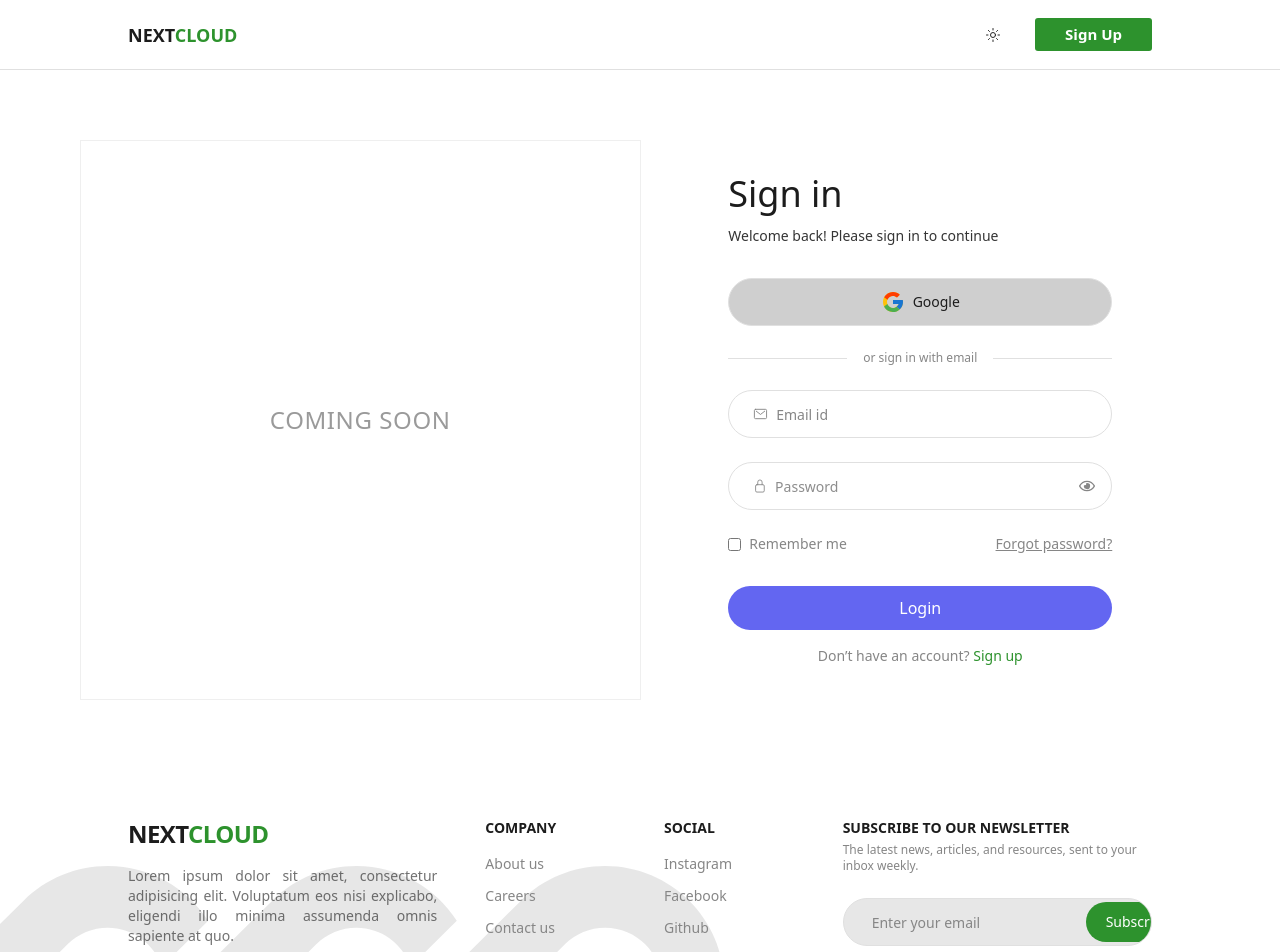
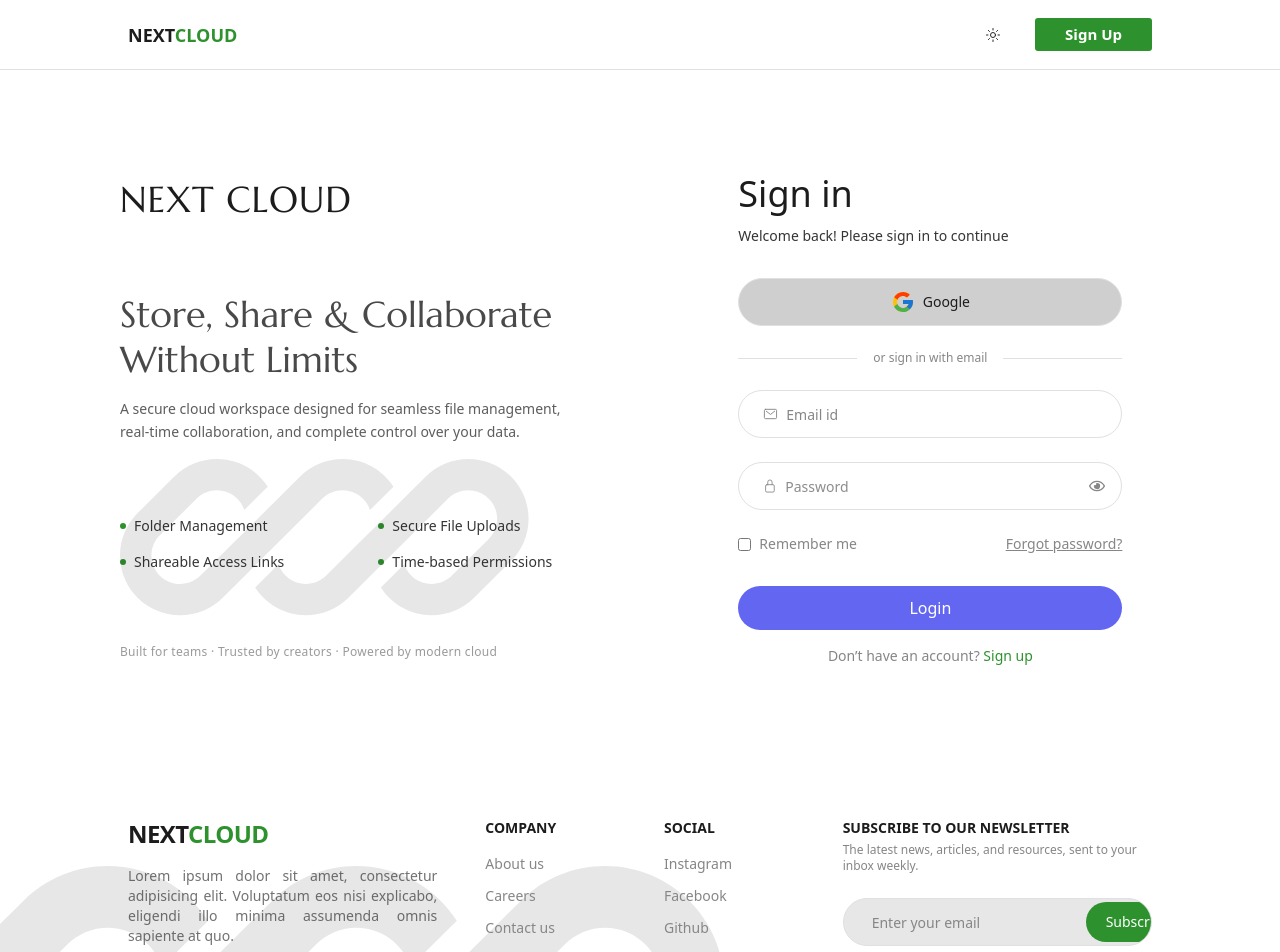
Before and after one commit to joydeep-07/NextDrive, a React (Vite) app: page /login in a window 1280 px wide. Shown: the top 952 px of the page. Built offline with nearby package versions, Linux system fonts and the light colour scheme.

Commit message:
Updated Login Page design

```diff
--- a/src/pages/Login.jsx
+++ b/src/pages/Login.jsx
@@ -12,11 +12,66 @@
     <div className="flex items-center justify-center bg-[var(--bg-main)]">
       <div className="flex items-center justify-center h-[700px] w-full max-w-6xl px-4">
         {/* Left Image */}
-        <div className="w-full h-[70vh] border border-[var(--border-light)]/50 hidden md:flex justify-center items-center">
-          <h1 className="uppercase text-2xl text-[var(--text-secondary)]/50 font-medium tracking-wide ">
+        <div className="w-full h-[70vh] hidden md:flex relative p-10 flex-col justify-between">
+          {/* Decorative SVG */}
+          <svg
+            className=" hidden md:block absolute -bottom-90 pointer-events-none opacity-10 text-[var(--text-main)] "
+            viewBox="0 0 90 100"
+          >
             {" "}
-            Coming Soon
+            <path
+              d="M16.141 0C13.4854 0 10.9387 1.04871 9.06091 2.91543L2.93268 9.00761C1.05492 10.8743 0 13.4061 0 16.0461C0 21.5435 4.48289 26 10.0128 26C12.6684 26 15.2152 24.9512 17.0929 23.0845L21.3319 18.8705L33.6827 6.59239C34.5795 5.70086 35.7958 5.2 37.0641 5.2C39.1874 5.2 40.9876 6.57576 41.6117 8.47953L45.5096 4.60457C43.7314 1.83589 40.6134 0 37.0641 0C34.4085 0 31.8617 1.04871 29.984 2.91543L13.3943 19.4076C12.4974 20.2992 11.2811 20.8 10.0128 20.8C7.37176 20.8 5.23077 18.6716 5.23077 16.0461C5.23077 14.7852 5.73459 13.5761 6.63139 12.6845L12.7596 6.59239C13.6564 5.70086 14.8727 5.2 16.141 5.2C18.2645 5.2 20.0645 6.57582 20.6887 8.47965L24.5866 4.60466C22.8084 1.83595 19.6904 0 16.141 0Z"
+              fill="currentColor"
+            />{" "}
+            <path
+              d="M34.3188 19.4076C33.422 20.2992 32.2056 20.8 30.9373 20.8C28.8143 20.8 27.0143 19.4246 26.39 17.5211L22.4922 21.396C24.2705 24.1643 27.3883 26 30.9373 26C33.5929 26 36.1397 24.9512 38.0175 23.0845L54.6072 6.59239C55.504 5.70086 56.7203 5.2 57.9886 5.2C60.6297 5.2 62.7707 7.32839 62.7707 9.95393C62.7707 11.2148 62.2669 12.4239 61.37 13.3155L55.2419 19.4076C54.345 20.2992 53.1287 20.8 51.8604 20.8C49.7372 20.8 47.9371 19.4243 47.3129 17.5207L43.4151 21.3957C45.1933 24.1642 48.3112 26 51.8604 26C54.516 26 57.0628 24.9512 58.9405 23.0845L65.0687 16.9924C66.9465 15.1257 68.0014 12.5939 68.0014 9.95393C68.0014 4.45652 63.5186 0 57.9886 0C55.333 0 52.7863 1.04871 50.9085 2.91543L34.3188 19.4076Z"
+              fill="currentColor"
+            />{" "}
+          </svg>
+
+          {/* Top Label */}
+          <h1 className="uppercase font-heading text-4xl text-[var(--text-main)] font-medium tracking-wide">
+            Next Cloud
           </h1>
+
+          {/* Main Content */}
+          <div className="space-y-4 max-w-md">
+            <h2 className="text-4xl font-medium font-heading text-[var(--text-secondary)]/90 leading-tight">
+              Store, Share & Collaborate
+              <br />
+              Without Limits
+            </h2>
+
+            <p className="text-sm text-[var(--text-secondary)]/80 leading-relaxed">
+              A secure cloud workspace designed for seamless file management,
+              real-time collaboration, and complete control over your data.
+            </p>
+          </div>
+
+          {/* Feature List */}
+          <div className="grid grid-cols-2 gap-4 text-sm text-[var(--text-secondary)]">
+            <div className="flex items-center gap-2">
+              <span className="h-1.5 w-1.5 rounded-full bg-[var(--accent-primary)]"></span>
+              Folder Management
+            </div>
+            <div className="flex items-center gap-2">
+              <span className="h-1.5 w-1.5 rounded-full bg-[var(--accent-primary)]"></span>
+              Secure File Uploads
+            </div>
+            <div className="flex items-center gap-2">
+              <span className="h-1.5 w-1.5 rounded-full bg-[var(--accent-primary)]"></span>
+              Shareable Access Links
+            </div>
+            <div className="flex items-center gap-2">
+              <span className="h-1.5 w-1.5 rounded-full bg-[var(--accent-primary)]"></span>
+              Time-based Permissions
+            </div>
+          </div>
+
+          {/* Bottom Note */}
+          <p className="text-xs text-[var(--text-secondary)]/50 tracking-wide">
+            Built for teams · Trusted by creators · Powered by modern cloud
+          </p>
         </div>
 
         {/* Form */}
```
